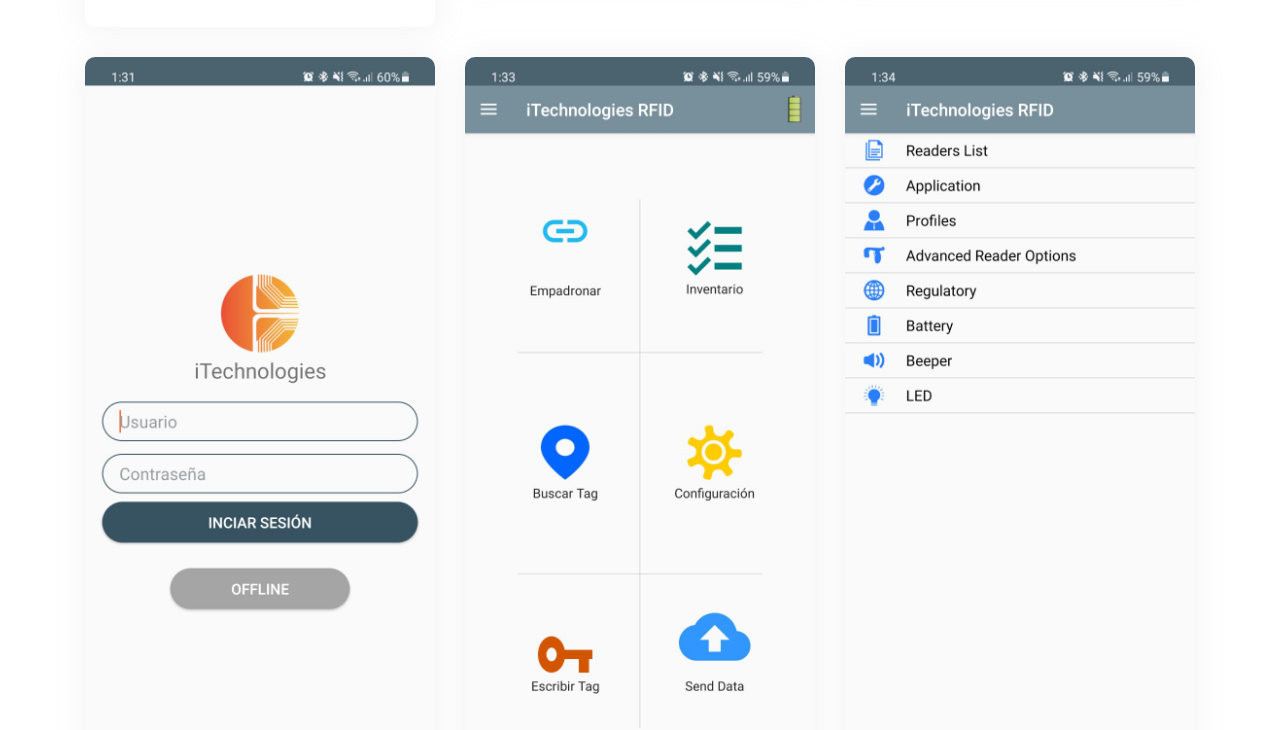
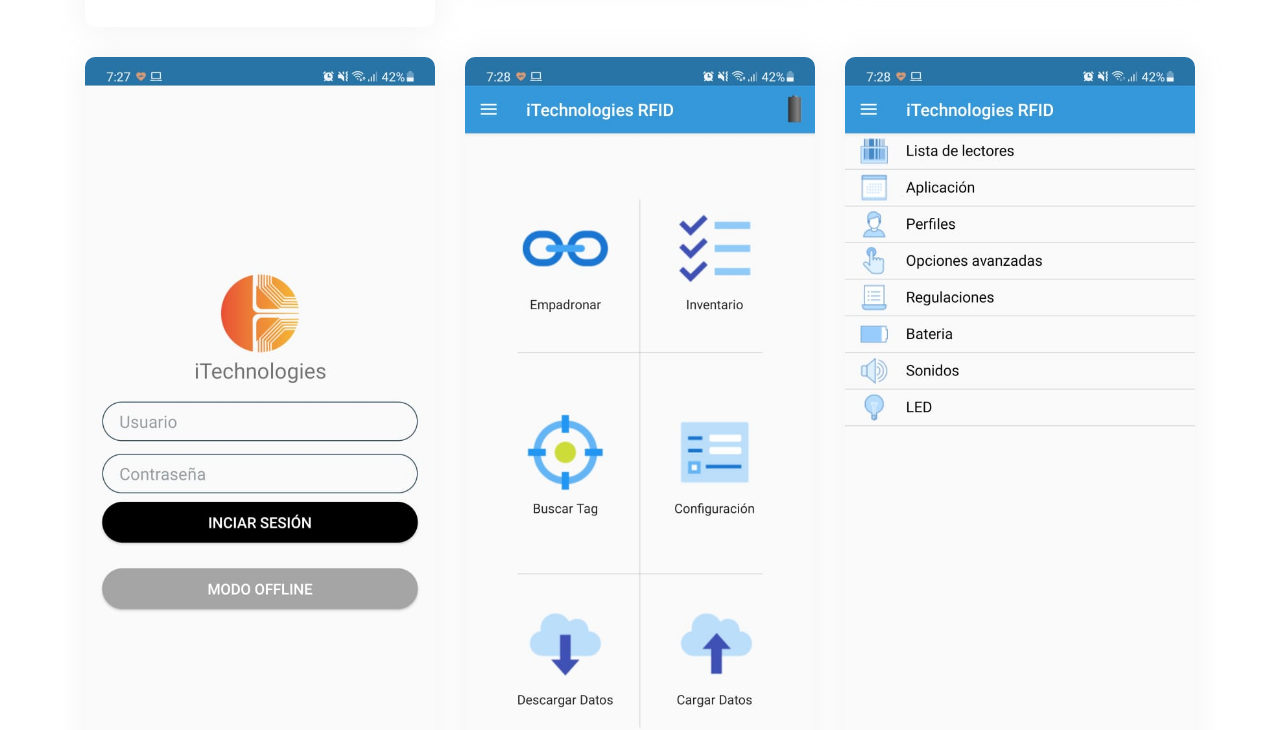
Before and after one commit to JoseSosaAzua/josesosaazua.github.io, a plain HTML site: page index.html in a window 1280 px wide. Shown: the part 4654-5384 px from the top of the page. Drawn offline with Linux system fonts and the light colour scheme; files whose address does not match are found by name.

Commit message:
Cambio de imagenes app movil

```diff
--- a/index.html
+++ b/index.html
@@ -511,7 +511,7 @@
                 <div class="col-lg-4 col-md-7 col-sm-8">
                     <div class="single-team text-center mt-30 wow fadeIn" data-wow-duration="1s" data-wow-delay="0.2s">
                         <div class="team-image">
-                            <img src="assets/images/screen6.jpeg" alt="Team">
+                            <img src="assets/images/screen6.jpg" alt="Team">
                         </div>
                         <div class="team-content">
                             <h5 class="holder-name">Inicio de Sesión</h5>
@@ -522,7 +522,7 @@
                 <div class="col-lg-4 col-md-7 col-sm-8">
                     <div class="single-team text-center mt-30 wow fadeIn" data-wow-duration="1s" data-wow-delay="0.5s">
                         <div class="team-image">
-                            <img src="assets/images/screen5.jpeg" alt="Team">
+                            <img src="assets/images/screen5.jpg" alt="Team">
                         </div>
                         <div class="team-content">
                             <h5 class="holder-name">Tablero principal</h5>
@@ -533,7 +533,7 @@
                 <div class="col-lg-4 col-md-7 col-sm-8">
                     <div class="single-team text-center mt-30 wow fadeIn" data-wow-duration="1s" data-wow-delay="0.8s">
                         <div class="team-image">
-                            <img src="assets/images/screen4.jpeg" alt="Team">
+                            <img src="assets/images/screen4.jpg" alt="Team">
                         </div>
                         <div class="team-content">
                             <h5 class="holder-name">Configuración</h5>
```
Also changed, not shown: assets/images/screen4.jpeg (deleted), assets/images/screen4.jpg (added), assets/images/screen5.jpeg (deleted), assets/images/screen5.jpg (added), assets/images/screen6.jpeg (deleted), assets/images/screen6.jpg (added).
